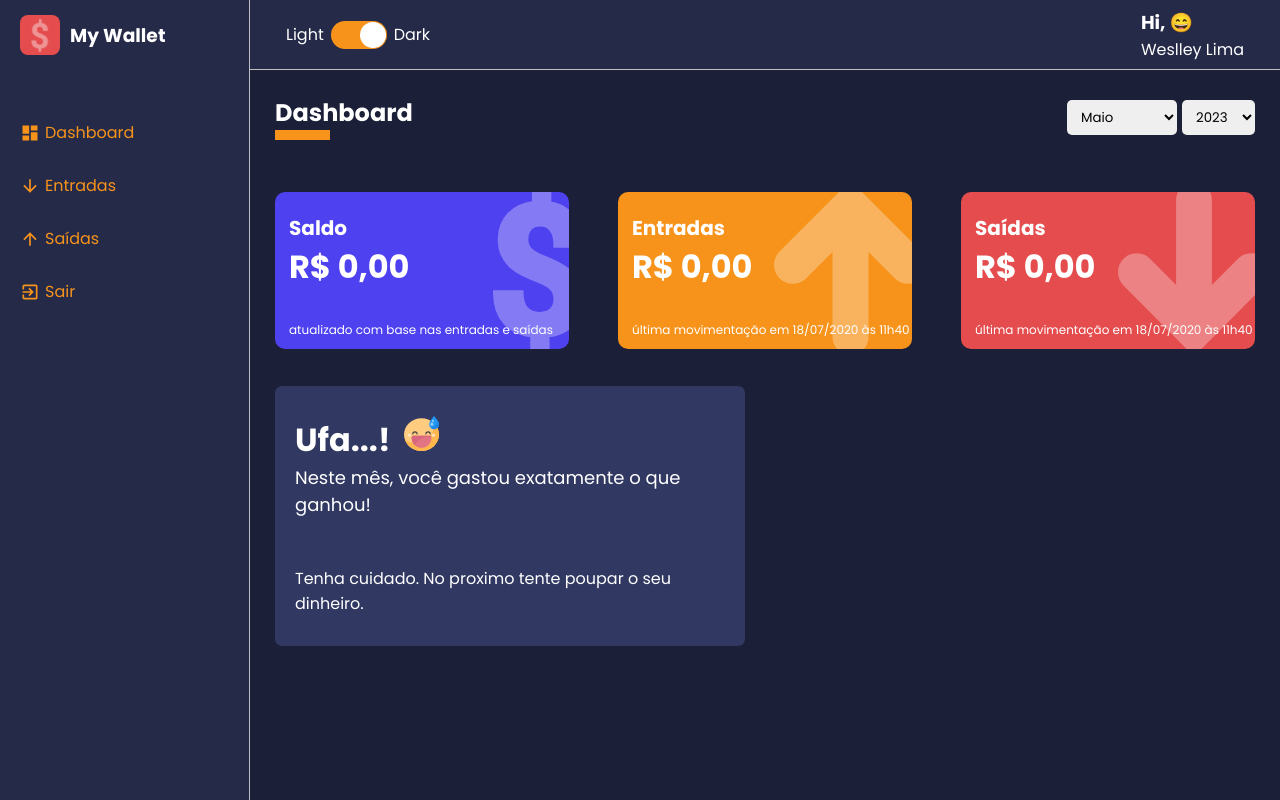
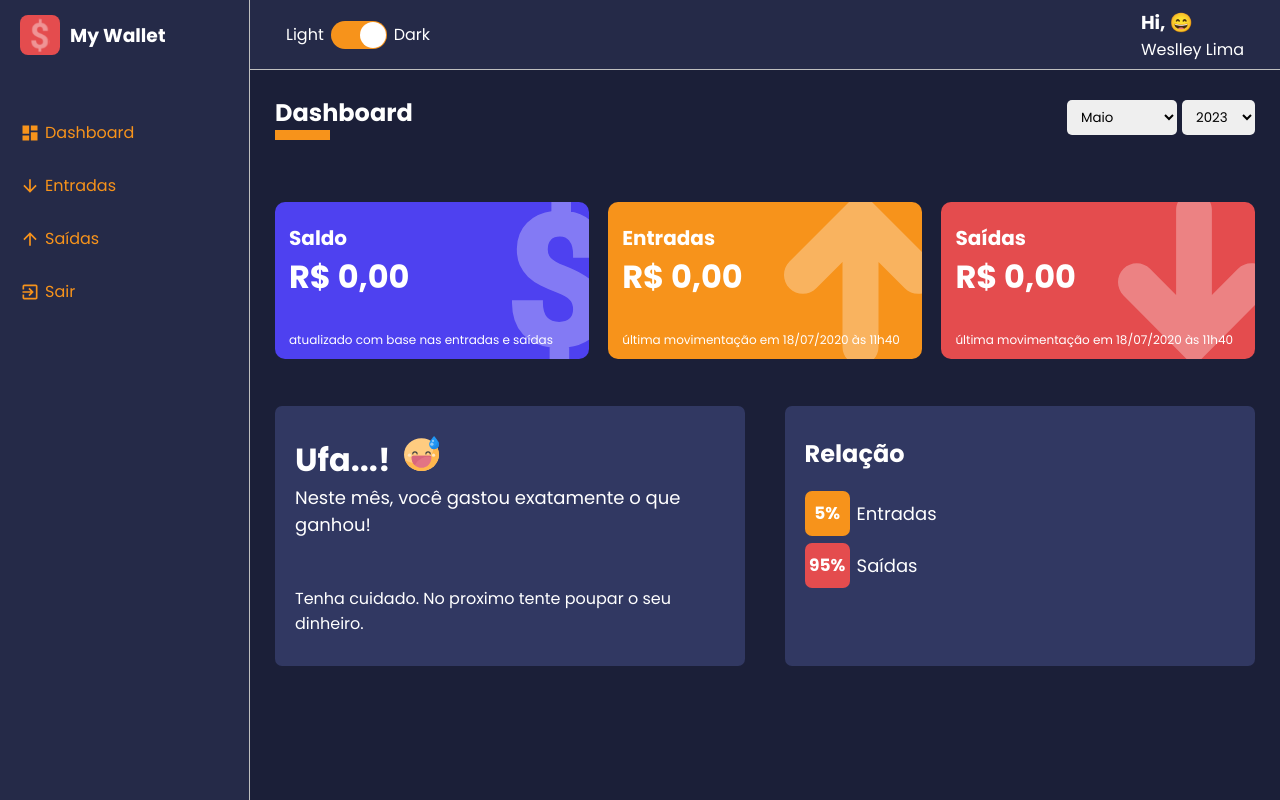
Before and after one commit to pauloWeslleY/app_dashboard, a React (Vite) app: page /dashboard in a window 1280 px wide. Built offline with nearby package versions, Linux system fonts and the light colour scheme.

Commit message:
feat: Graphics - PieCharts

```diff
--- a/package.json
+++ b/package.json
@@ -16,12 +16,14 @@
     "react-icons": "^4.9.0",
     "react-router-dom": "^5.2.0",
     "react-switch": "^7.0.0",
+    "recharts": "^2.6.2",
     "styled-components": "^5.3.11"
   },
   "devDependencies": {
     "@types/react": "^18.0.28",
     "@types/react-dom": "^18.0.11",
     "@types/react-router-dom": "^5.3.3",
+    "@types/recharts": "^1.8.24",
     "@types/styled-components": "^5.1.26",
     "@typescript-eslint/eslint-plugin": "^5.59.7",
     "@typescript-eslint/parser": "^5.57.1",
--- a/src/components/ContentHero/styles.ts
+++ b/src/components/ContentHero/styles.ts
@@ -10,17 +10,4 @@ export const Container = styled.div`
 
   height: calc(100vh - 70px);
   overflow-y: scroll;
-
-  ::-webkit-scrollbar {
-    width: 10px;
-  }
-
-  ::-webkit-scrollbar-thumb {
-    background-color: ${(props) => props.theme.colors.secondary};
-    border-radius: 10px;
-  }
-
-  ::-webkit-scrollbar-track {
-    background-color: ${(props) => props.theme.colors.tertiary};
-  }
 `
--- a/src/pages/Dashboard/components/CardWalletHero/styles.ts
+++ b/src/pages/Dashboard/components/CardWalletHero/styles.ts
@@ -8,10 +8,10 @@ export const Container = styled.div<IContainerProps>`
   background-color: ${(props) => props.color};
   color: ${(props) => props.theme.colors.white};
 
-  width: 30%;
+  width: 32%;
   height: 157px;
 
-  margin: 27px 0;
+  margin: 37px 0;
   padding: 21px 14px;
 
   border-radius: 10px;
--- /dev/null
+++ b/src/pages/Dashboard/components/PieChartHero/index.tsx
@@ -0,0 +1,73 @@
+import { PieChart, Pie, ResponsiveContainer } from 'recharts'
+
+import {
+  Container,
+  SideRight,
+  SideLeft,
+  Legend,
+  LegendsContainer,
+} from './styles'
+
+const data01 = [
+  { name: 'Group A', value: 400 },
+  { name: 'Group B', value: 300 },
+  { name: 'Group C', value: 300 },
+  { name: 'Group D', value: 200 },
+]
+const data02 = [
+  { name: 'A1', value: 100 },
+  { name: 'A2', value: 300 },
+  { name: 'B1', value: 100 },
+  { name: 'B2', value: 80 },
+  { name: 'B3', value: 40 },
+  { name: 'B4', value: 30 },
+  { name: 'B5', value: 50 },
+  { name: 'C1', value: 100 },
+  { name: 'C2', value: 200 },
+  { name: 'D1', value: 150 },
+  { name: 'D2', value: 50 },
+]
+
+const PieChartHero: React.FC = () => (
+  <Container>
+    <SideLeft>
+      <h2>Relação</h2>
+      <LegendsContainer>
+        <Legend color="#F7931B">
+          <div>5%</div>
+          <span>Entradas</span>
+        </Legend>
+        <Legend color="#E44C4E">
+          <div>95%</div>
+          <span>Saídas</span>
+        </Legend>
+      </LegendsContainer>
+    </SideLeft>
+    <SideRight>
+      <ResponsiveContainer width="100%" height="100%">
+        <PieChart width={400} height={400}>
+          <Pie
+            data={data01}
+            labelLine={false}
+            dataKey="percent"
+            cx="50%"
+            cy="50%"
+            outerRadius={60}
+            fill="#8884d8"
+          />
+          <Pie
+            data={data02}
+            labelLine={false}
+            dataKey="percent"
+            cx="50%"
+            cy="50%"
+            outerRadius={60}
+            fill="#8884d8"
+          />
+        </PieChart>
+      </ResponsiveContainer>
+    </SideRight>
+  </Container>
+)
+
+export { PieChartHero }
--- /dev/null
+++ b/src/pages/Dashboard/components/PieChartHero/styles.ts
@@ -0,0 +1,64 @@
+import styled from 'styled-components'
+
+interface ILegendsProps {
+  color: string
+}
+
+export const Container = styled.div`
+  width: 48%;
+  height: 260px;
+
+  margin: 10px 0;
+
+  background-color: ${(props) => props.theme.colors.tertiary};
+  color: ${(props) => props.theme.colors.white};
+
+  border-radius: 7px;
+
+  display: flex;
+`
+
+export const LegendsContainer = styled.ul`
+  list-style: none;
+
+  max-height: 175px;
+  padding-right: 15px;
+
+  overflow-y: scroll;
+`
+
+export const Legend = styled.li<ILegendsProps>`
+  display: flex;
+  align-items: center;
+
+  margin-bottom: 7px;
+  font-size: 18px;
+
+  > div {
+    width: 45px;
+    height: 45px;
+
+    font-weight: 700;
+    font-size: 17px;
+
+    text-align: center;
+    line-height: 45px;
+
+    background-color: ${(props) => props.color};
+    border-radius: 7px;
+  }
+
+  > span {
+    margin-left: 7px;
+  }
+`
+
+export const SideLeft = styled.aside`
+  padding: 30px 20px;
+
+  > h2 {
+    margin-bottom: 20px;
+  }
+`
+
+export const SideRight = styled.main``
--- a/src/pages/Dashboard/index.tsx
+++ b/src/pages/Dashboard/index.tsx
@@ -3,6 +3,7 @@ import { NavHeader } from '../../components/NavHeader'
 import { SelectInput } from '../../components/SelectInput'
 import { CardWalletHero } from './components/CardWalletHero'
 import { MessageHero } from './components/MessageHero'
+import { PieChartHero } from './components/PieChartHero'
 import { currentMonth, currentYear } from '../../constants/yearAndMonth'
 import expenses from '../../repositories/expenses'
 import gains from '../../repositories/gains'
@@ -100,7 +101,7 @@ export const Dashboard: React.FC = () => {
           'Verifique seus gastos e tente cortar algumas algumas coisas desnecessárias.',
         icon: SadIcon,
       }
-    } else if (allBalance == 0) {
+    } else if (allBalance === 0) {
       return {
         title: 'Ufa...!',
         description: 'Neste mês, você gastou exatamente o que ganhou!',
@@ -180,6 +181,7 @@ export const Dashboard: React.FC = () => {
           footerText={message.footerText}
           icon={message.icon}
         />
+        <PieChartHero />
       </ContentHero>
     </Container>
   )
--- a/src/pages/Dashboard/styles.ts
+++ b/src/pages/Dashboard/styles.ts
@@ -4,6 +4,6 @@ export const Container = styled.div``
 
 export const ContentHero = styled.div`
   display: flex;
+  flex-wrap: wrap;
   justify-content: space-between;
-  flex-wrap: wrap;
 `
--- a/src/styles/GlobalStyles.ts
+++ b/src/styles/GlobalStyles.ts
@@ -5,6 +5,19 @@ export default createGlobalStyle`
     margin: 0;
     padding: 0;
     box-sizing: border-box;
+
+    ::-webkit-scrollbar {
+      width: 10px;
+    }
+
+    ::-webkit-scrollbar-thumb {
+      background-color: ${(props) => props.theme.colors.secondary};
+      border-radius: 10px;
+    }
+
+    ::-webkit-scrollbar-track {
+      background-color: ${(props) => props.theme.colors.tertiary};
+    }
   }
 
   html, body, #root {
```
Also changed, not shown: 1 other file (tests, documents, lock files or other folders).
